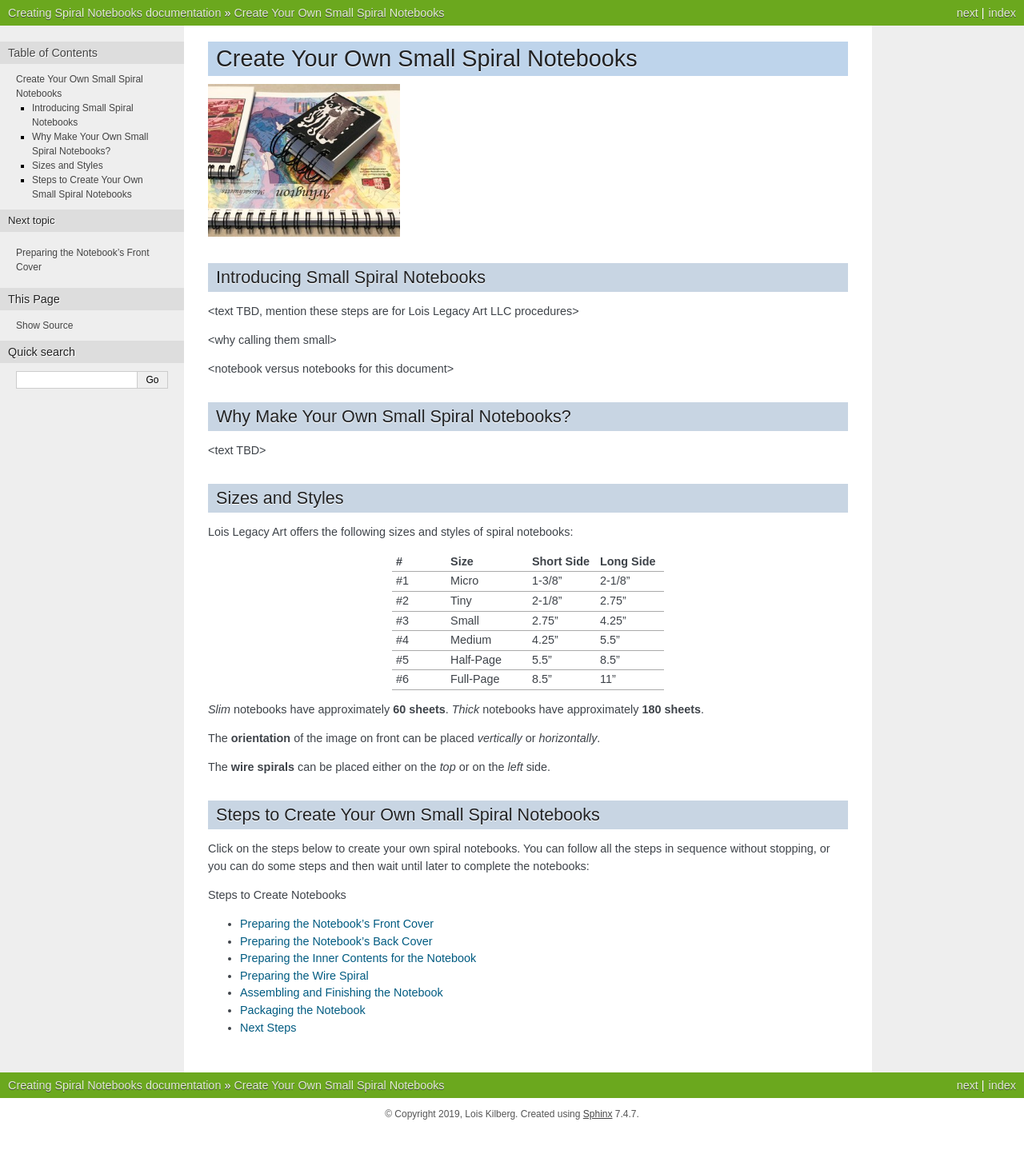
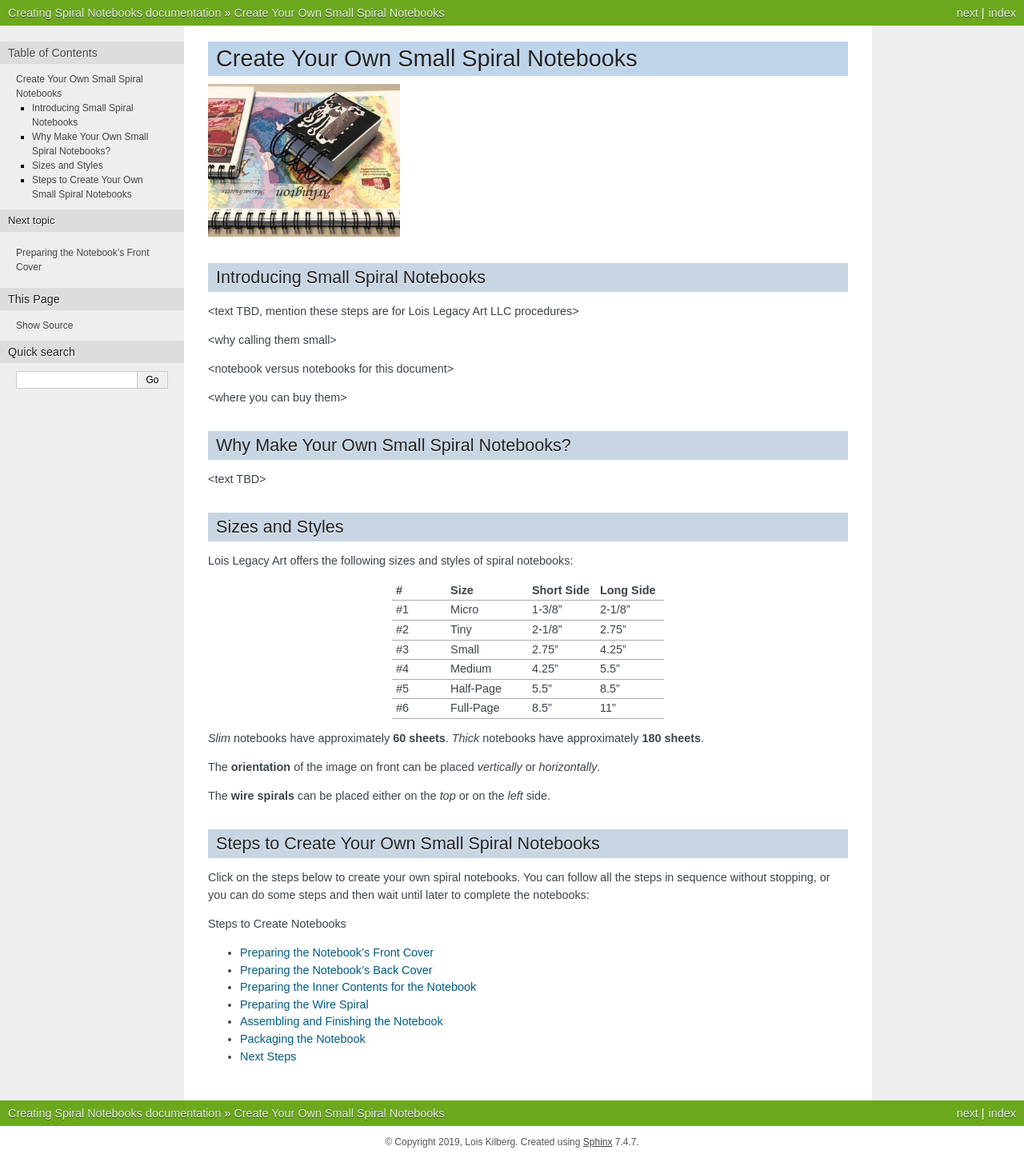
Before and after one commit to loiskilberg/create_spiral_notebook, a Sphinx documentation site: the page built from source/index.rst, in a window 1280 px wide. Shown: the whole page at 80% size. Built offline with Sphinx 7.4.7, drawn with Linux system fonts in a browser that asks for light colours; pages that are not in the unit, such as notebooks, are missing from menus; before the commit the page ends 1413 px from its top, so only the background shows below that.

Commit message:
add note about where notebooks can be bought

```diff
--- a/source/index.rst
+++ b/source/index.rst
@@ -13,6 +13,8 @@ Introducing Small Spiral Notebooks
 <why calling them small>
 
 <notebook versus notebooks for this document>
+
+<where you can buy them>
 
 Why Make Your Own Small Spiral Notebooks?
 =========================================
```
